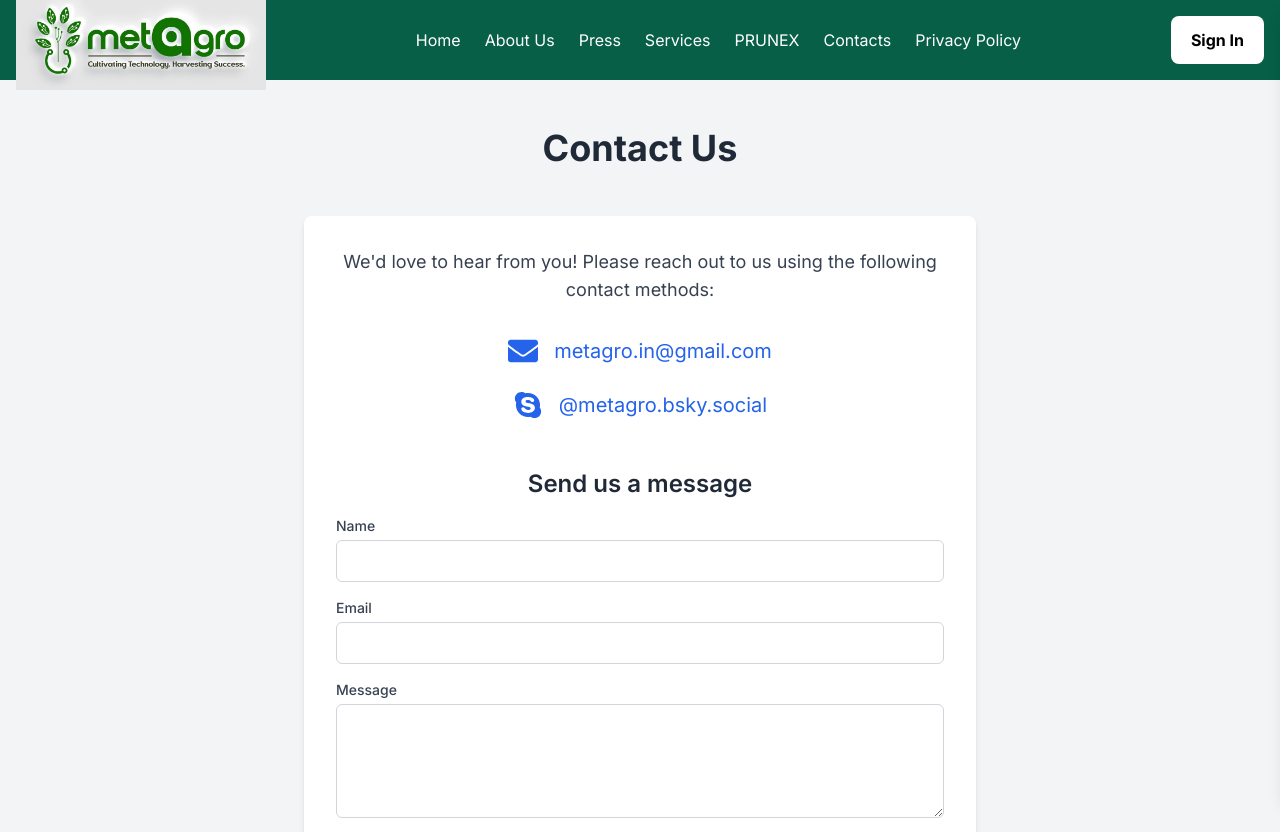
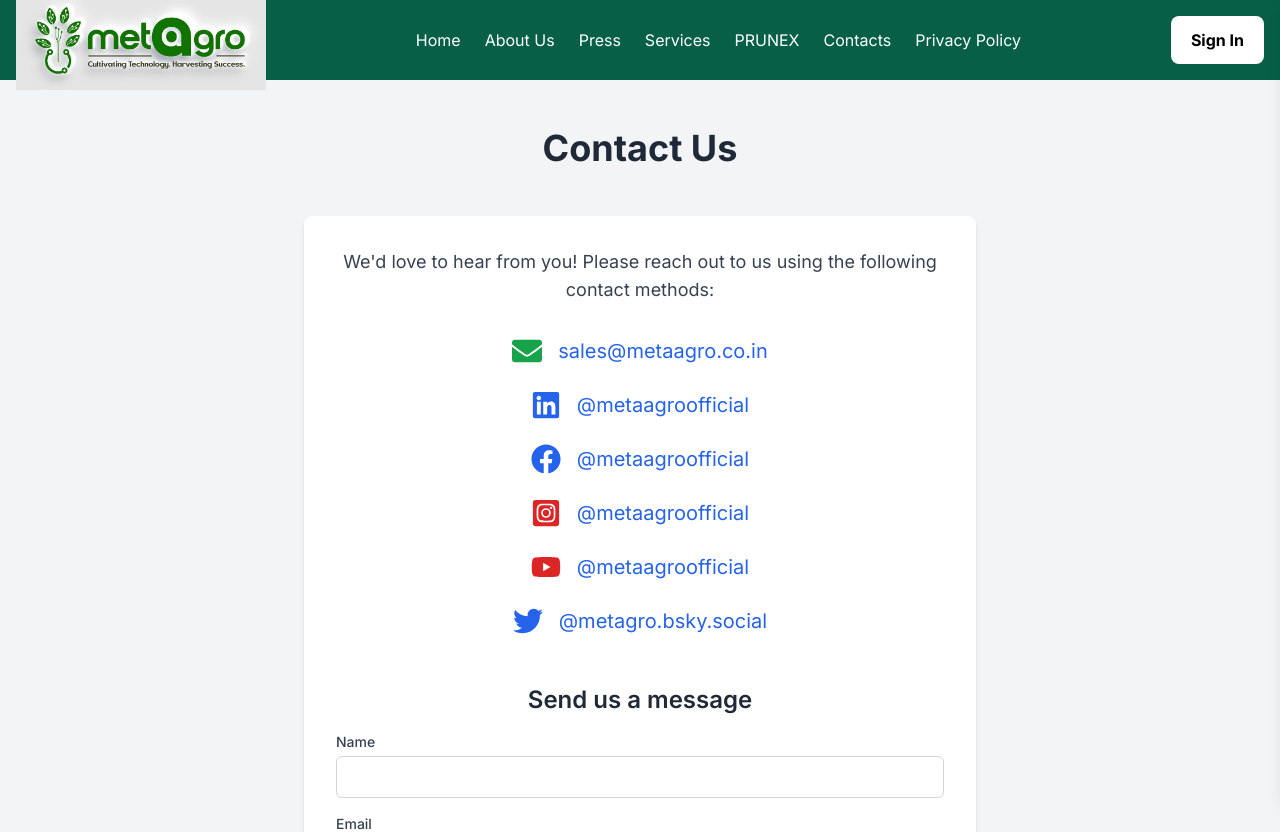
Before and after one commit to SwatantraYadav/metagro, a Next.js app: page /contacts in a window 1280 px wide. Shown: the top 832 px of the page. Built offline with nearby package versions, Linux system fonts and the light colour scheme.

Commit message:
Updated social media links

```diff
--- a/app/contacts/page.tsx
+++ b/app/contacts/page.tsx
@@ -1,5 +1,5 @@
 import React from "react";
-import { FaEnvelope, FaSkype } from "react-icons/fa";
+import { FaEnvelope, FaFacebook, FaLinkedin, FaYoutube, FaTwitter, FaInstagramSquare } from "react-icons/fa";
 
 const Contact = () => {
   return (
@@ -14,18 +14,46 @@ const Contact = () => {
 
           <div className="space-y-6">
             <div className="flex items-center justify-center space-x-4">
-              <FaEnvelope className="text-3xl text-blue-600" />
-              <a href="mailto:metagro.in@gmail.com" className="text-xl text-blue-600 hover:underline">
-                metagro.in@gmail.com
+              <FaEnvelope className="text-3xl text-green-600" />
+              <a href="mailto:sales@metaagro.co.in" className="text-xl text-blue-600 hover:underline">
+                sales@metaagro.co.in
               </a>
             </div>
 
             <div className="flex items-center justify-center space-x-4">
-              <FaSkype className="text-3xl text-blue-600" />
+              <FaLinkedin className="text-3xl text-blue-600" />
+              <a href="https://www.linkedin.com/company/metaagroofficial/" className="text-xl text-blue-600 hover:underline">
+              @metaagroofficial
+              </a>
+            </div>
+
+            <div className="flex items-center justify-center space-x-4">
+              <FaFacebook className="text-3xl text-blue-600" />
+              <a href="https://www.facebook.com/metaagroofficial/" className="text-xl text-blue-600 hover:underline">
+              @metaagroofficial
+              </a>
+              </div>
+
+            <div className="flex items-center justify-center space-x-4">
+              <FaInstagramSquare className="text-3xl text-red-600" />
+              <a href="https://www.instagram.com/metaagroofficial/" className="text-xl text-blue-600 hover:underline">
+              @metaagroofficial
+              </a>
+            </div>
+
+            <div className="flex items-center justify-center space-x-4">
+              <FaYoutube className="text-3xl text-red-600" />
+              <a href="https://www.youtube.com/@metaagroofficial" className="text-xl text-blue-600 hover:underline">
+              @metaagroofficial
+              </a>
+            </div>
+            <div className="flex items-center justify-center space-x-4">
+              <FaTwitter className="text-3xl text-blue-600" />
               <a href="https://bsky.app/profile/metagro.bsky.social" className="text-xl text-blue-600 hover:underline">
               @metagro.bsky.social
               </a>
             </div>
+
           </div>
 
           <div className="mt-12">
```
